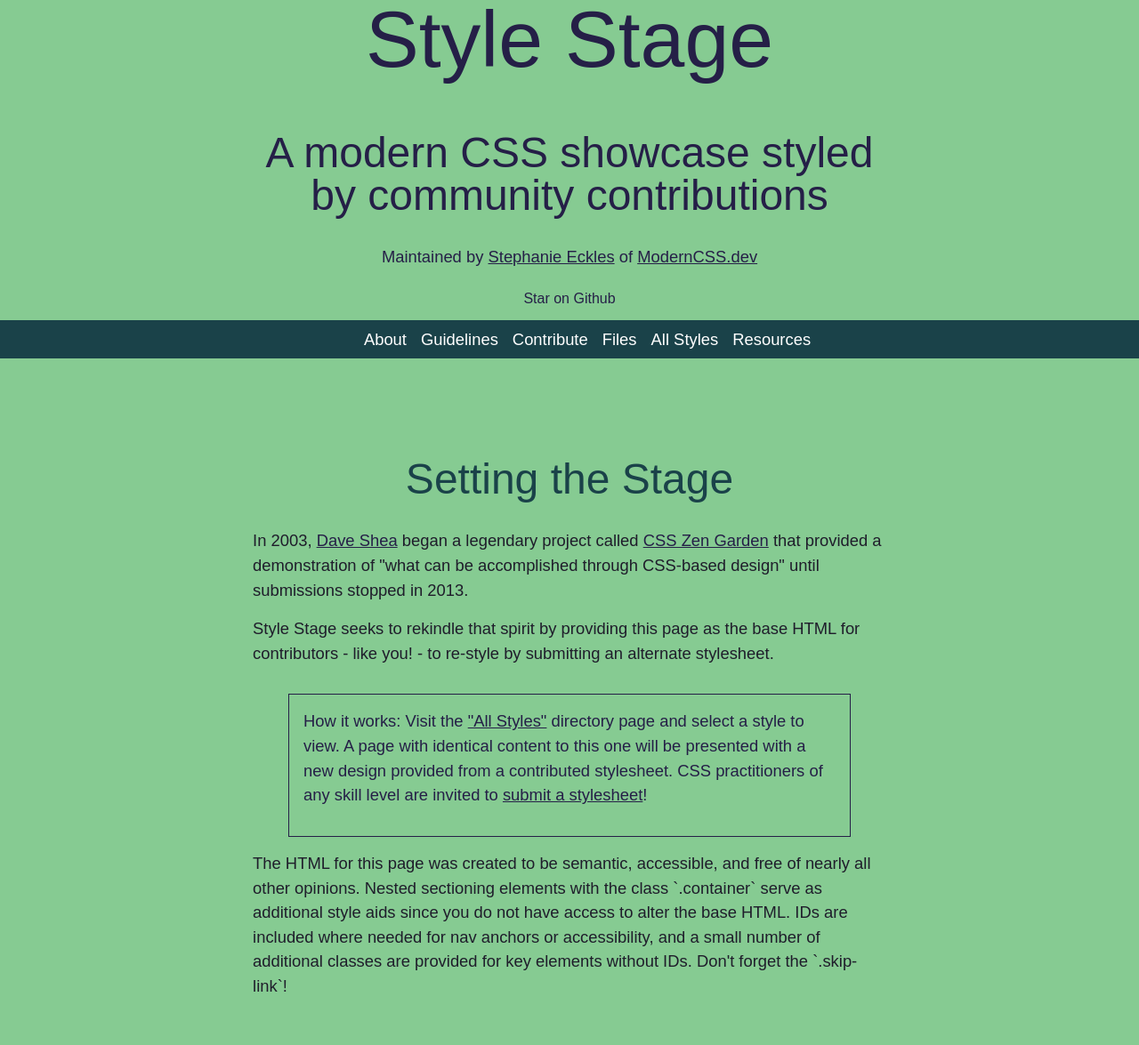
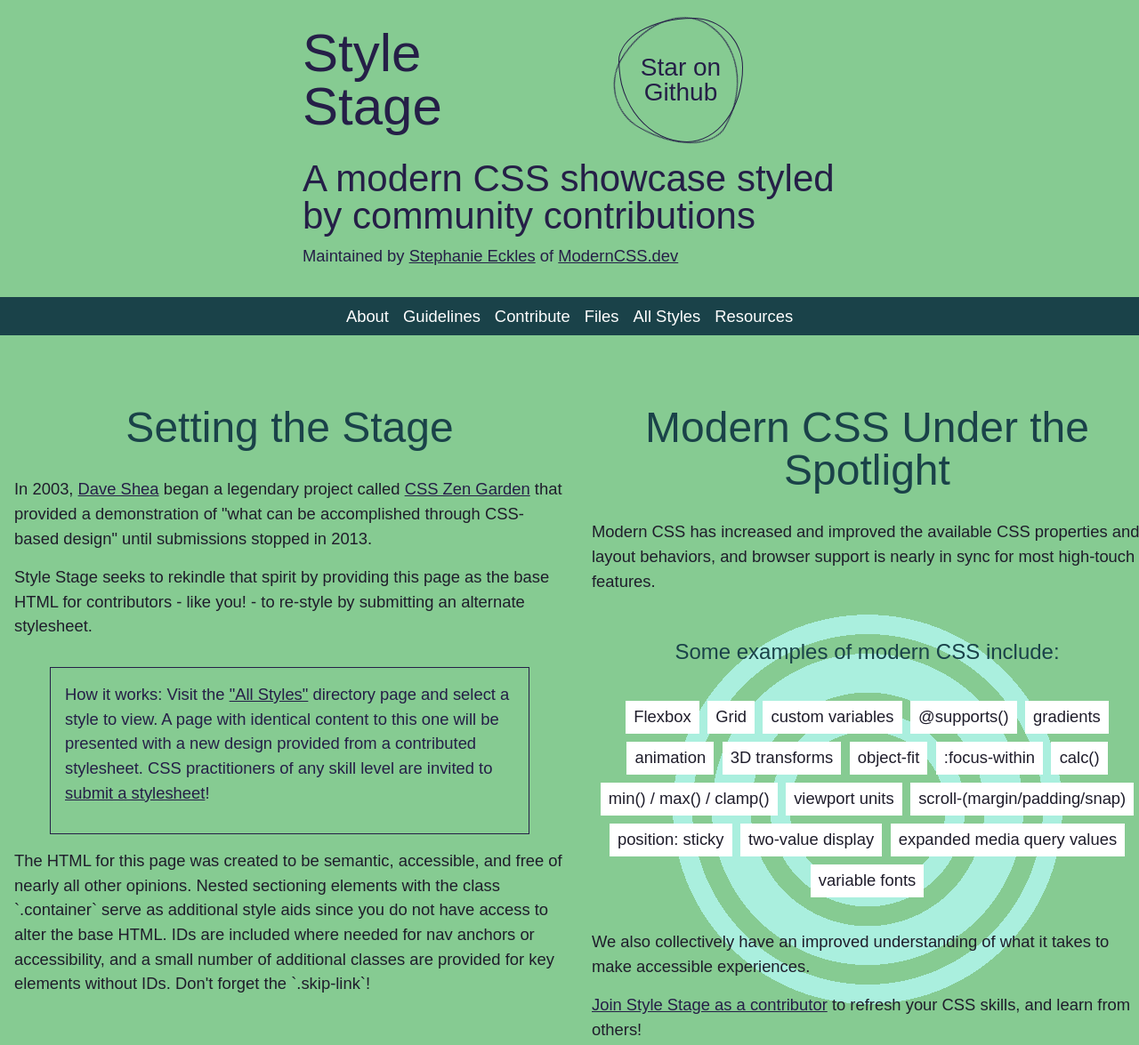
Before and after one commit to edw17003/stylestage, a website: page public/index.html in a window 1280 px wide. Shown: the top 1175 px of the page at 89% size. Drawn offline with Linux system fonts and the light colour scheme.

Commit message:
structure

```diff
--- a/sass/block/_about.scss
+++ b/sass/block/_about.scss
@@ -1,4 +1,10 @@
 #about {
+  display: grid;
+  grid-template-columns: 1fr 1fr;
+  grid-gap: 30px;
+  width: 1300px;
+  margin: auto;
+
   section:nth-child(2) {
     position: relative;
 
--- a/sass/block/_contribute.scss
+++ b/sass/block/_contribute.scss
@@ -1,5 +1,23 @@
+#contribute{
+  .container ol{
+    border-top: 1px solid ghostwhite;
+    // padding-left: 0;
+    padding-top: 20px;
+    display: flex;
+    li{
+      margin-right: 30px;
+    }
+    li:nth-child(1){
+
+    }
+  }
+}
+
+
 #about section:nth-child(2) {
-  position: relative; }
+  position: relative;
+  grid-column: 2/3;
+}
   #about section:nth-child(2) p:nth-of-type(2) {
     align-self: center;
     margin-top: 2rem;
--- a/sass/block/_footer.scss
+++ b/sass/block/_footer.scss
@@ -19,7 +19,14 @@
     grid-template-columns: repeat(auto-fit, minmax(12ch, auto));
   }
 
-  .container > :last-child {
-    margin-bottom: 0;
+  .container{
+    width: 1300px;
+    margin: auto;
+    > :last-child {
+      margin-bottom: 0;
+    }
+    li{
+      text-align:center;
+    }
   }
 }
--- a/sass/block/_guidelines.scss
+++ b/sass/block/_guidelines.scss
@@ -1,4 +1,11 @@
 #guidelines {
+  grid-column: 1/3;
+  width: 100%;
+  margin: auto;
+  > section{
+    width: 100%;
+    max-width: 100%;
+  }
   h3 {
     display: inline-block;
     transform: rotate(-8deg) translateX(-10%);
--- a/sass/block/_header.scss
+++ b/sass/block/_header.scss
@@ -4,7 +4,105 @@
   color: var(--color-primary);
   text-align: center;
 
+  .container{
+    width: 600px;
+    display: grid;
+    grid-template-columns: 1fr 1fr;
+    h1{
+      margin-top: 10px;
+      font-size: 60px;
+      margin-bottom: 10px;
+      padding-top: 20px;
+      ;
+    }
+    h2{
+      grid-column:1/3;
+      font-size: 42px;
+      margin-bottom: 10px;
+    }
+    h1, h2, p{
+      text-align:left;
+    }
+    p{
+      grid-column: 1/3;
+    }
+    > a{
+      grid-column: 2/3;
+      grid-row:1/2;
+      padding: 20px 10px;
+      margin: 20px 55px;
+      font-size: 54px;
+      position:relative;
+      height: 140px;
+      width: 140px;
+      z-index:3;
+      span{
+        position:absolute;
+        left:0;
+        width: 100%;
+        height: 100%;
+        border: 1px solid $color-primary;
+        border-radius: 40% 60% 65% 35% / 40% 45% 55% 60%;
+        animation: circle 4s linear infinite;
+        transition: 0.5s;
+      }
+      &:before{
+        content: '';
+        position:absolute;
+        left:0;
+        width: 100%;
+        height: 100%;
+        border: 1px solid $color-primary;
+        border-radius: 40% 60% 65% 35% / 40% 45% 55% 60%;
+        transition: 0.5s;
+      }
+      &:after{
+        // animation: circle 4s linear infinite;
+
+      }
+      &:before{
+        animation: circle 6s linear infinite;
+      }
+      &:hover span{
+        background-color: $color-primary-alt;
+        border: none;
+        // z-index:1;
+
+      }
+      &:hover{
+        &:after{
+          position:absolute;
+          content:"Start on Github";
+          z-index: 3;
+          left: 0px;
+          color: #fff;
+          // top: 60px;
+        }
+        &:before{
+          background-color: $color-primary-alt;
+          border: none;
+        }
+      }
+
+
+      span:nth-child(1) {
+
+      }
+    }
+    .link-github{
+      font-size: 28px;
+    }
+  }
   h2 {
     max-width: 15em;
   }
 }
+
+@keyframes circle {
+  0% {
+    transform: rotate(0);
+  }
+  100% {
+    transform: rotate(360deg);
+  }
+}
--- a/sass/block/_nav.scss
+++ b/sass/block/_nav.scss
@@ -4,11 +4,13 @@
     justify-content: center;
     list-style: none;
     background-color: var(--color-secondary);
+    padding-left: 0;
     a {
       display: inline-grid;
       padding: 0.5rem;
       color: white;
       text-decoration: none;
+
     }
   }
 }
--- a/sass/block/_profile.scss
+++ b/sass/block/_profile.scss
@@ -1,3 +1,10 @@
 .profile {
   color: var(--color-primary);
+  .container{
+    text-align:center;
+  }
+  ul{
+    list-style:none;
+    padding:0;
+  }
 }
--- a/sass/composition/_layout.scss
+++ b/sass/composition/_layout.scss
@@ -5,9 +5,10 @@
 }
 
 main {
-  padding-top: 5vh;
+  padding-top: 3vh;
   padding-bottom: 5vh;
-
+  width: 1300px;
+  margin:auto;
   &:focus {
     outline: none;
   }
@@ -22,7 +23,7 @@
     display: flex;
     flex-direction: column;
     align-items: flex-start;
-    padding-top: 5vh;
+    padding-top: 3vh;
     padding-bottom: 5vh;
   }
 }
@@ -32,7 +33,7 @@
 #styles {
   .container {
     width: 100%;
-    max-width: 80ch;
+    // max-width: 80ch;
     margin-right: auto;
     margin-left: auto;
   }
```
Also changed, not shown: public/index.html (+1 -2 lines), public/style.css, 1 other file.
